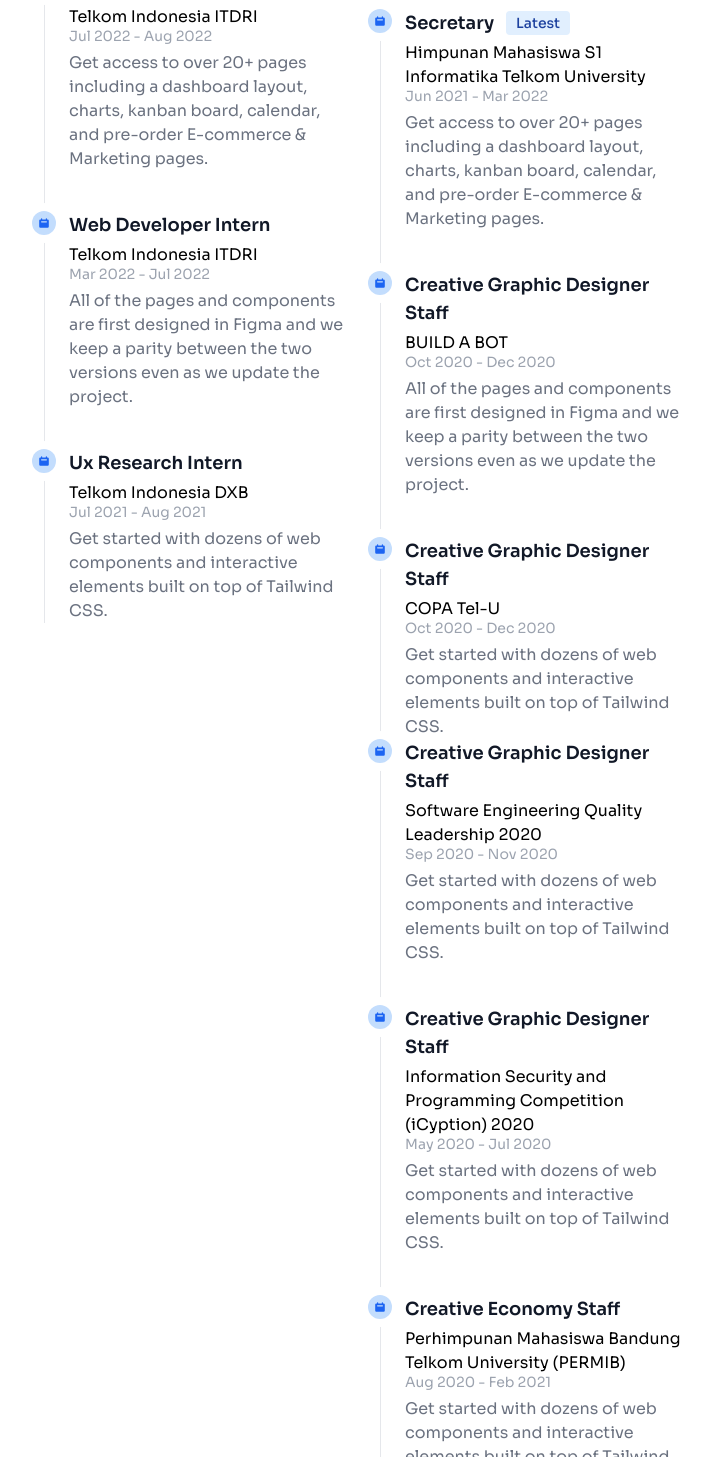
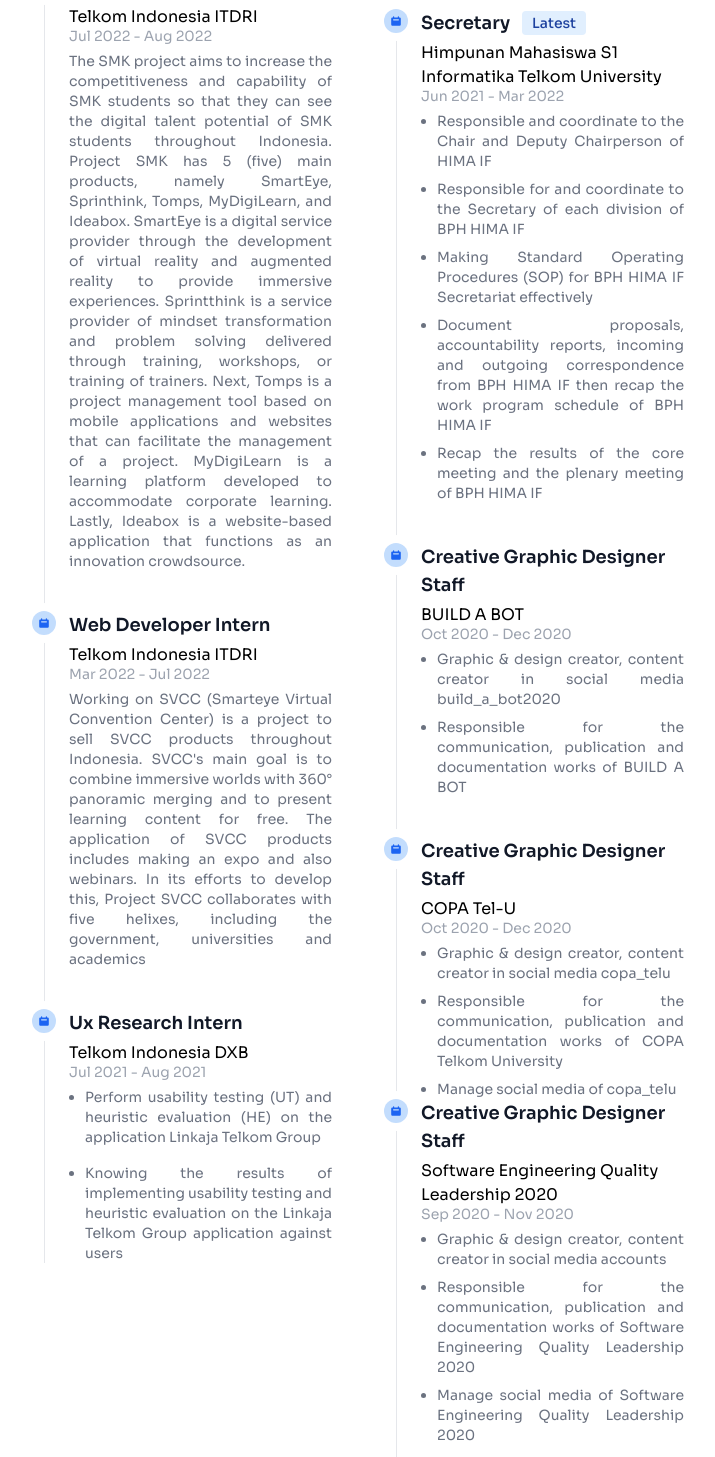
Before and after one commit to chezapangestu/chezapangestu.github.io, a React (Create React App) app: page / in a window 1280 px wide. Shown: the part 1343-2800 px from the top of the page, without its empty margins (276-991 px from the left). Built offline with nearby package versions, Linux system fonts and the light colour scheme.

Commit message:
fix navbar for mobile and fill the exp page

```diff
--- a/src/component/Head.jsx
+++ b/src/component/Head.jsx
@@ -57,7 +57,7 @@
 
             <section id="body-experience">
                 <div className="pt-16 sm:pt28 md:pt-28 lg:pt-28">
-                    <div className="grid grid-cols-1 sm:grid-cols-1 md:grid-cols-2 lg:grid-cols-2 gap-4 sm:gap-6 lg:gap-8">
+                    <div className="grid grid-cols-1 sm:grid-cols-1 md:grid-cols-2 lg:grid-cols-2 gap-10 sm:gap-10 lg:gap-16">
 
                     <section id="work-experience">
                     <ol className="relative">
@@ -74,7 +74,9 @@
                             <h3 className="flex items-center mb-1 text-lg font-semibold text-gray-900 dark:text-white">Trainer<span className="bg-blue-100 text-blue-800 text-sm font-medium mr-2 px-2.5 py-0.5 rounded dark:bg-blue-200 dark:text-blue-800 ml-3">Latest</span></h3>
                             <p className="dark:text-blue-300">Telkom Indonesia ITDRI</p>
                             <time className="block mb-2 text-sm font-normal leading-none text-gray-400 dark:text-gray-500">Jul 2022 - Aug 2022</time>
-                            <p className="mb-4 text-base font-normal text-gray-500 dark:text-gray-400">Get access to over 20+ pages including a dashboard layout, charts, kanban board, calendar, and pre-order E-commerce & Marketing pages.</p>
+                            <p className="text-sm text-justify font-normal text-gray-500 dark:text-gray-400">
+                            The SMK project aims to increase the competitiveness and capability of SMK students so that they can see the digital talent potential of SMK students throughout Indonesia. Project SMK has 5 (five) main products, namely SmartEye, Sprinthink, Tomps, MyDigiLearn, and Ideabox. SmartEye is a digital service provider through the development of virtual reality and augmented reality to provide immersive experiences. Sprintthink is a service provider of mindset transformation and problem solving delivered through training, workshops, or training of trainers. Next, Tomps is a project management tool based on mobile applications and websites that can facilitate the management of a project. MyDigiLearn is a learning platform developed to accommodate corporate learning. Lastly, Ideabox is a website-based application that functions as an innovation crowdsource.
+                            </p>
                             {/* <a href="#" className="inline-flex items-center py-2 px-4 text-sm font-medium text-gray-900 bg-white rounded-lg border border-gray-200 hover:bg-gray-100 hover:text-blue-700 focus:z-10 focus:ring-4 focus:outline-none focus:ring-gray-200 focus:text-blue-700 dark:bg-gray-800 dark:text-gray-400 dark:border-gray-600 dark:hover:text-white dark:hover:bg-gray-700 dark:focus:ring-gray-700"><svg className="mr-2 w-4 h-4" fill="currentColor" viewBox="0 0 20 20" xmlns="http://www.w3.org/2000/svg"><path fill-rule="evenodd" d="M6 2a2 2 0 00-2 2v12a2 2 0 002 2h8a2 2 0 002-2V7.414A2 2 0 0015.414 6L12 2.586A2 2 0 0010.586 2H6zm5 6a1 1 0 10-2 0v3.586l-1.293-1.293a1 1 0 10-1.414 1.414l3 3a1 1 0 001.414 0l3-3a1 1 0 00-1.414-1.414L11 11.586V8z" clip-rule="evenodd"></path></svg> Download ZIP</a> */}
                         </li>
                         <li className="mb-10 ml-6">
@@ -84,7 +86,7 @@
                             <h3 className="mb-1 text-lg font-semibold text-gray-900 dark:text-white">Web Developer Intern</h3>
                             <p className="dark:text-blue-300">Telkom Indonesia ITDRI</p>
                             <time className="block mb-2 text-sm font-normal leading-none text-gray-400 dark:text-gray-500">Mar 2022 - Jul 2022</time>
-                            <p className="text-base font-normal text-gray-500 dark:text-gray-400">All of the pages and components are first designed in Figma and we keep a parity between the two versions even as we update the project.</p>
+                            <p className="text-sm text-justify font-normal text-gray-500 dark:text-gray-400">Working on SVCC (Smarteye Virtual Convention Center) is a project to sell SVCC products throughout Indonesia. SVCC's main goal is to combine immersive worlds with 360° panoramic merging and to present learning content for free. The application of SVCC products includes making an expo and also webinars. In its efforts to develop this, Project SVCC collaborates with five helixes, including the government, universities and academics</p>
                         </li>
                         <li className="ml-6">
                             <span className="flex absolute -left-3 justify-center items-center w-6 h-6 bg-blue-200 rounded-full ring-8 ring-white dark:ring-gray-900 dark:bg-blue-900">
@@ -93,7 +95,10 @@
                             <h3 className="mb-1 text-lg font-semibold text-gray-900 dark:text-white">Ux Research Intern</h3>
                             <p className="dark:text-blue-300">Telkom Indonesia DXB</p>
                             <time className="block mb-2 text-sm font-normal leading-none text-gray-400 dark:text-gray-500">Jul 2021 - Aug 2021</time>
-                            <p className="text-base font-normal text-gray-500 dark:text-gray-400">Get started with dozens of web components and interactive elements built on top of Tailwind CSS.</p>
+                            <div role="list" className="list-disc text-justify space-y-2 pl-4 text-sm">
+                                <li className="mb-4 font-normal text-gray-500 dark:text-gray-400">Perform usability testing (UT) and heuristic evaluation (HE) on the application Linkaja Telkom Group</li>
+                                <li className="mb-4 font-normal text-gray-500 dark:text-gray-400">Knowing the results of implementing usability testing and heuristic evaluation on the Linkaja Telkom Group application against users</li>
+                            </div>
                         </li>
                         </div>
                     </ol>
@@ -113,8 +118,14 @@
                             <h3 className="flex items-center mb-1 text-lg font-semibold text-gray-900 dark:text-white">Secretary <span className="bg-blue-100 text-blue-800 text-sm font-medium mr-2 px-2.5 py-0.5 rounded dark:bg-blue-200 dark:text-blue-800 ml-3">Latest</span></h3>
                             <p className="dark:text-blue-300">Himpunan Mahasiswa S1 Informatika Telkom University</p>
                             <time className="block mb-2 text-sm font-normal leading-none text-gray-400 dark:text-gray-500">Jun 2021 - Mar 2022</time>
-                            <p className="mb-4 text-base font-normal text-gray-500 dark:text-gray-400">Get access to over 20+ pages including a dashboard layout, charts, kanban board, calendar, and pre-order E-commerce & Marketing pages.</p>
-                            {/* <a href="#" className="inline-flex items-center py-2 px-4 text-sm font-medium text-gray-900 bg-white rounded-lg border border-gray-200 hover:bg-gray-100 hover:text-blue-700 focus:z-10 focus:ring-4 focus:outline-none focus:ring-gray-200 focus:text-blue-700 dark:bg-gray-800 dark:text-gray-400 dark:border-gray-600 dark:hover:text-white dark:hover:bg-gray-700 dark:focus:ring-gray-700"><svg className="mr-2 w-4 h-4" fill="currentColor" viewBox="0 0 20 20" xmlns="http://www.w3.org/2000/svg"><path fill-rule="evenodd" d="M6 2a2 2 0 00-2 2v12a2 2 0 002 2h8a2 2 0 002-2V7.414A2 2 0 0015.414 6L12 2.586A2 2 0 0010.586 2H6zm5 6a1 1 0 10-2 0v3.586l-1.293-1.293a1 1 0 10-1.414 1.414l3 3a1 1 0 001.414 0l3-3a1 1 0 00-1.414-1.414L11 11.586V8z" clip-rule="evenodd"></path></svg> Download ZIP</a> */}
+                            <div role="list" className="list-disc text-justify space-y-2 pl-4 text-sm ">
+                                <li className="font-normal text-gray-500 dark:text-gray-400">Responsible and coordinate to the Chair and Deputy Chairperson of HIMA IF</li>
+                                <li className="font-normal text-gray-500 dark:text-gray-400">Responsible for and coordinate to the Secretary of each division of BPH HIMA IF</li>
+                                <li className="font-normal text-gray-500 dark:text-gray-400">Making Standard Operating Procedures (SOP) for BPH HIMA IF Secretariat effectively</li>
+                                <li className="font-normal text-gray-500 dark:text-gray-400">Document proposals, accountability reports, incoming and outgoing correspondence from BPH HIMA IF then recap the work program schedule of BPH HIMA IF</li>
+                                <li className="font-normal text-gray-500 dark:text-gray-400">Recap the results of the core meeting and the plenary meeting of BPH HIMA IF</li>
+                            </div>
+
                         </li>
                         <li className="mb-10 ml-6">
                             <span className="flex absolute -left-3 justify-center items-center w-6 h-6 bg-blue-200 rounded-full ring-8 ring-white dark:ring-gray-900 dark:bg-blue-900">
@@ -123,7 +134,10 @@
                             <h3 className="mb-1 text-lg font-semibold text-gray-900 dark:text-white">Creative Graphic Designer Staff</h3>
                             <p className="dark:text-blue-300">BUILD A BOT</p>
                             <time className="block mb-2 text-sm font-normal leading-none text-gray-400 dark:text-gray-500">Oct 2020 - Dec 2020</time>
-                            <p className="text-base font-normal text-gray-500 dark:text-gray-400">All of the pages and components are first designed in Figma and we keep a parity between the two versions even as we update the project.</p>
+                            <div role="list" className="list-disc text-justify space-y-2 pl-4 text-sm">
+                                <li className="font-normal text-gray-500 dark:text-gray-400">Graphic & design creator, content creator in social media build_a_bot2020</li>
+                                <li className="font-normal text-gray-500 dark:text-gray-400">Responsible for the communication, publication and documentation works of BUILD A BOT</li>
+                            </div>
                         </li>
                         <li className="ml-6">
                             <span className="flex absolute -left-3 justify-center items-center w-6 h-6 bg-blue-200 rounded-full ring-8 ring-white dark:ring-gray-900 dark:bg-blue-900">
@@ -132,7 +146,11 @@
                             <h3 className="mb-1 text-lg font-semibold text-gray-900 dark:text-white">Creative Graphic Designer Staff</h3>
                             <p className="dark:text-blue-300">COPA Tel-U</p>
                             <time className="block mb-2 text-sm font-normal leading-none text-gray-400 dark:text-gray-500">Oct 2020 - Dec 2020</time>
-                            <p className="text-base font-normal text-gray-500 dark:text-gray-400">Get started with dozens of web components and interactive elements built on top of Tailwind CSS.</p>
+                            <div role="list" className="list-disc text-justify space-y-2 pl-4 text-sm">
+                                <li className="font-normal text-gray-500 dark:text-gray-400">Graphic & design creator, content creator in social media copa_telu</li>
+                                <li className="font-normal text-gray-500 dark:text-gray-400">Responsible for the communication, publication and documentation works of COPA Telkom University</li>
+                                <li className="font-normal text-gray-500 dark:text-gray-400">Manage social media of copa_telu</li>
+                            </div>
                         </li>
                         <li className="mb-10 ml-6">
                             <span className="flex absolute -left-3 justify-center items-center w-6 h-6 bg-blue-200 rounded-full ring-8 ring-white dark:ring-gray-900 dark:bg-blue-900">
@@ -141,7 +159,11 @@
                             <h3 className="mb-1 text-lg font-semibold text-gray-900 dark:text-white">Creative Graphic Designer Staff</h3>
                             <p className="dark:text-blue-300">Software Engineering Quality Leadership 2020</p>
                             <time className="block mb-2 text-sm font-normal leading-none text-gray-400 dark:text-gray-500">Sep 2020 - Nov 2020</time>
-                            <p className="text-base font-normal text-gray-500 dark:text-gray-400">Get started with dozens of web components and interactive elements built on top of Tailwind CSS.</p>
+                            <div role="list" className="list-disc text-justify space-y-2 pl-4 text-sm">
+                                <li className="font-normal text-gray-500 dark:text-gray-400">Graphic & design creator, content creator in social media accounts</li>
+                                <li className="font-normal text-gray-500 dark:text-gray-400">Responsible for the communication, publication and documentation works of Software Engineering Quality Leadership 2020</li>
+                                <li className="font-normal text-gray-500 dark:text-gray-400">Manage social media of Software Engineering Quality Leadership 2020</li>
+                            </div>
                         </li>
                         <li className="mb-10 ml-6">
                             <span className="flex absolute -left-3 justify-center items-center w-6 h-6 bg-blue-200 rounded-full ring-8 ring-white dark:ring-gray-900 dark:bg-blue-900">
@@ -150,7 +172,11 @@
                             <h3 className="mb-1 text-lg font-semibold text-gray-900 dark:text-white">Creative Graphic Designer Staff</h3>
                             <p className="dark:text-blue-300">Information Security and Programming Competition (iCyption) 2020</p>
                             <time className="block mb-2 text-sm font-normal leading-none text-gray-400 dark:text-gray-500">May 2020 - Jul 2020</time>
-                            <p className="text-base font-normal text-gray-500 dark:text-gray-400">Get started with dozens of web components and interactive elements built on top of Tailwind CSS.</p>
+                            <div role="list" className="list-disc text-justify space-y-2 pl-4 text-sm">
+                                <li className="font-normal text-gray-500 dark:text-gray-400">Graphic & design creator, content creator in social media accounts</li>
+                                <li className="font-normal text-gray-500 dark:text-gray-400">Responsible for the communication, publication and documentation works of iCyption</li>
+                                <li className="font-normal text-gray-500 dark:text-gray-400">Manage social media of iCyption</li>
+                            </div>
                         </li>
                         <li className="mb-10 ml-6">
                             <span className="flex absolute -left-3 justify-center items-center w-6 h-6 bg-blue-200 rounded-full ring-8 ring-white dark:ring-gray-900 dark:bg-blue-900">
@@ -159,7 +185,11 @@
                             <h3 className="mb-1 text-lg font-semibold text-gray-900 dark:text-white">Creative Economy Staff</h3>
                             <p className="dark:text-blue-300">Perhimpunan Mahasiswa Bandung Telkom University (PERMIB) </p>
                             <time className="block mb-2 text-sm font-normal leading-none text-gray-400 dark:text-gray-500">Aug 2020 - Feb 2021</time>
-                            <p className="text-base font-normal text-gray-500 dark:text-gray-400">Get started with dozens of web components and interactive elements built on top of Tailwind CSS.</p>
+                            <div role="list" className="list-disc text-justify space-y-2 pl-4 text-sm">
+                                <li className="font-normal text-gray-500 dark:text-gray-400">Ensuring income for the organization in an attractive, creative and innovative way</li>
+                                <li className="font-normal text-gray-500 dark:text-gray-400">Branding and exposing the businesses that owned by this organization</li>
+                                <li className="font-normal text-gray-500 dark:text-gray-400">Organize and manage gold investments</li>
+                            </div>
                         </li>
                         <li className="ml-6">
                             <span className="flex absolute -left-3 justify-center items-center w-6 h-6 bg-blue-200 rounded-full ring-8 ring-white dark:ring-gray-900 dark:bg-blue-900">
@@ -168,7 +198,13 @@
                             <h3 className="mb-1 text-lg font-semibold text-gray-900 dark:text-white">Media Information and Communication Staff</h3>
                             <p className="blue-300 dark:text-blue-300">Himpunan Mahasiswa S1 Informatika Telkom University</p>
                             <time className="block mb-2 text-sm font-normal leading-none text-gray-400 dark:text-gray-500">Mar 2020 - Feb 2021</time>
-                            <p className="text-base font-normal text-gray-500 dark:text-gray-400">Get started with dozens of web components and interactive elements built on top of Tailwind CSS.</p>
+                            <div role="list" className="list-disc text-justify space-y-2 pl-4 text-sm">
+                                <li className="font-normal text-gray-500 dark:text-gray-400">Make SOP for information distribution structurally and efficiently</li>
+                                <li className="font-normal text-gray-500 dark:text-gray-400">Managing BPH HIMA IF Telkom University media (himaiftelkomuniv)</li>
+                                <li className="font-normal text-gray-500 dark:text-gray-400">As a distributor of information for S1 Informatics students at Telkom University</li>
+                                <li className="font-normal text-gray-500 dark:text-gray-400">Create creative content to publish as needed</li>
+                                <li className="font-normal text-gray-500 dark:text-gray-400">Doing work documentation of BPH HIMA IF Telkom University</li>
+                            </div>
                         </li>
                     </div>
                     </ol>
```
Also changed, not shown: src/component/Hardbar.jsx (deleted, +0 -71 lines), src/component/Navbar.jsx (+12 -12 lines).
